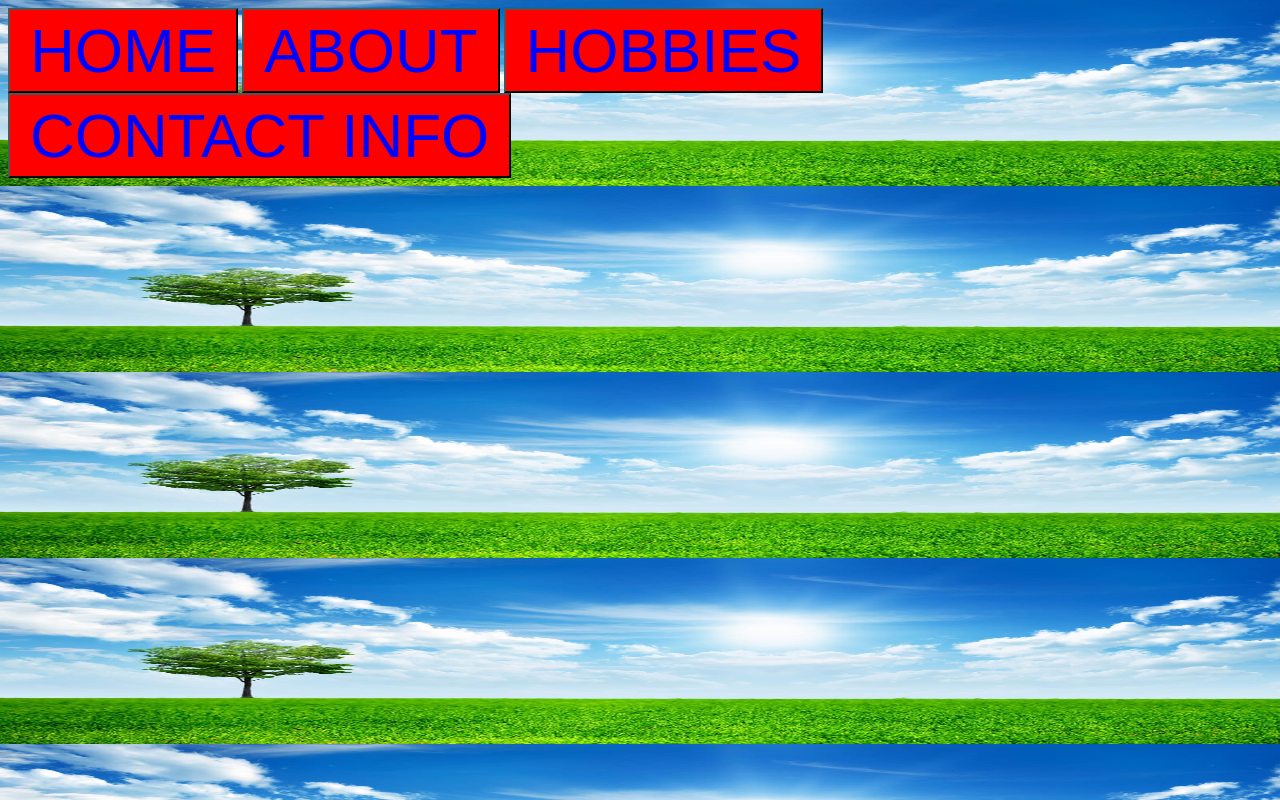
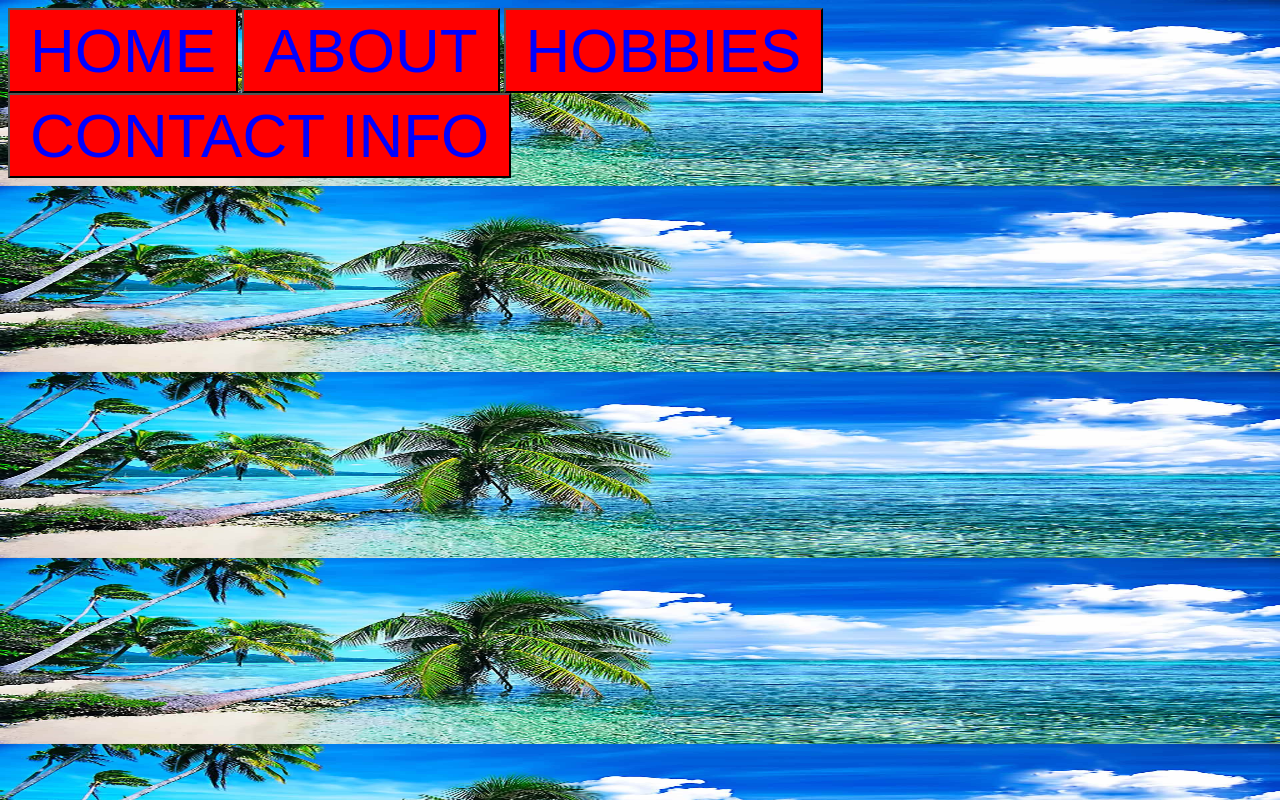
Before and after one commit to sumanjnvmbj/blog, a plain HTML site: page index.html in a window 1280 px wide. Drawn offline with Linux system fonts and the light colour scheme.

Commit message:
Update index.html

```diff
--- a/index.html
+++ b/index.html
@@ -15,7 +15,8 @@ font-family:arial;
 
 }
 </style>
-<body style="background:url(nature.jpg);background-size:100% 100%">
+<body style="background:url(nat.jpg);background-size:100% 100%">
+
 
 
 <a href='index.html' title="click here to go home"><button > HOME</button></a>
```
